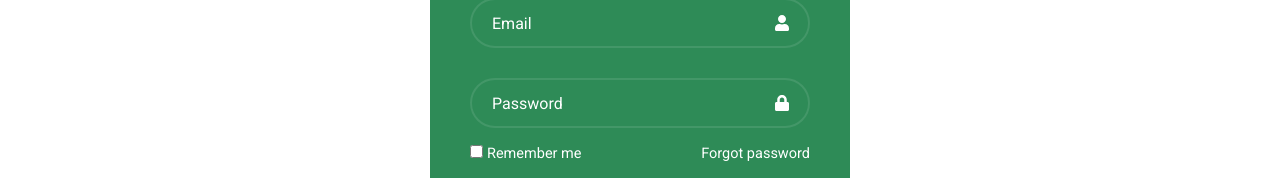
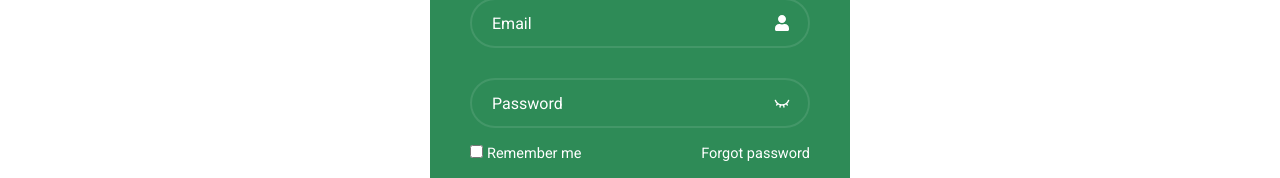
Before and after one commit to victornedelchev/handtime, a React (Vite) app in the folder client/: page /login in a window 1280 px wide. Shown: the part 191-369 px from the top of the page. Built offline with nearby package versions, Linux system fonts and the light colour scheme; no server answers.

Commit message:
Add functionality to show and hide the password
For Login component

```diff
--- a/client/src/components/login/Login.jsx
+++ b/client/src/components/login/Login.jsx
@@ -3,6 +3,7 @@ import { useState } from "react";
 import { Link, useNavigate } from "react-router-dom";
 
 import { FaUser, FaLock } from "react-icons/fa";
+import { LuEye, LuEyeClosed } from "react-icons/lu";
 
 import "./Login.css";
 import { useLogin } from "../../hooks/useAuth";
@@ -16,6 +17,7 @@ const initialValues = {
 
 export default function Login() {
   const [error, setError] = useState("");
+  const [isVisible, setIsVisible] = useState(false);
   const navigate = useNavigate();
 
   const login = useLogin();
@@ -30,9 +32,9 @@ export default function Login() {
     if (!password) {
       return setError("Password is required!");
     } else if (password.length < 4) {
-      return setError("Password must be at least 4 characters long!")
+      return setError("Password must be at least 4 characters long!");
     } else if (password.length > 10) {
-      return setError("Password cannot exceed more than 15 characters!")
+      return setError("Password cannot exceed more than 15 characters!");
     }
 
     try {
@@ -47,6 +49,10 @@ export default function Login() {
     initialValues,
     loginHandler
   );
+
+  const togglePasswordVisibility = () => {
+    setIsVisible((isVisible) => !isVisible);
+  };
 
   return (
     <div className="wrapper">
@@ -65,13 +71,20 @@ export default function Login() {
           </div>
           <div className="input-box">
             <input
-              type="password"
+              type={isVisible ? "text" : "password"}
               name="password"
               placeholder="Password"
               value={formValues.password}
               onChange={changeHandler}
             />
-            <FaLock className="icon" />
+            {isVisible ? (
+              <LuEye className="icon" onClick={togglePasswordVisibility} />
+            ) : (
+              <LuEyeClosed
+                className="icon"
+                onClick={togglePasswordVisibility}
+              />
+            )}
           </div>
           {error && (
             <p
--- a/client/src/components/worldClock/WorldClock.jsx
+++ b/client/src/components/worldClock/WorldClock.jsx
@@ -37,7 +37,10 @@ export default function WorldClock() {
     updateTimes();
 
     const interval = setInterval(updateTimes, 1000);
-    return () => clearInterval(interval);
+
+    return () => {
+      clearInterval(interval);
+    };
   }, []);
 
   return (
```
Also changed, not shown: 1 other file (tests, documents, lock files or other folders).
